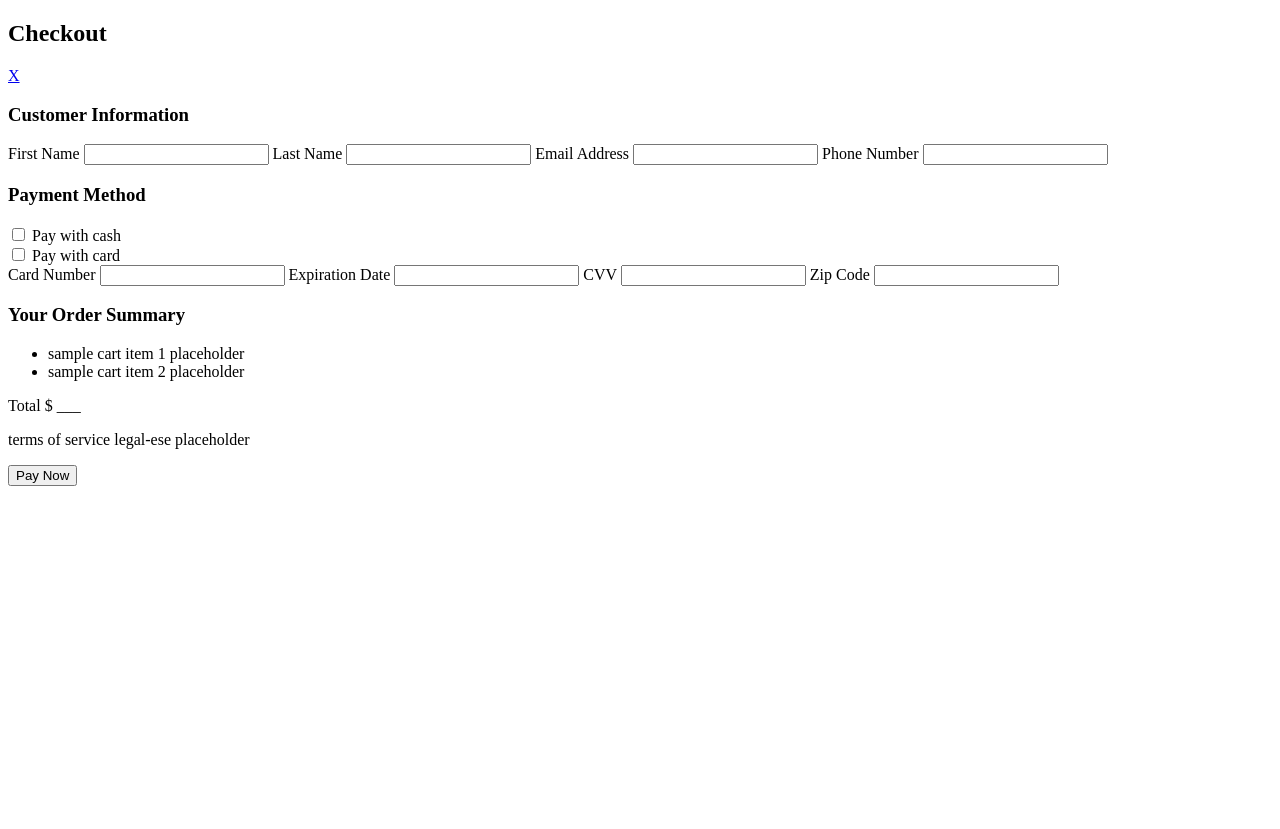
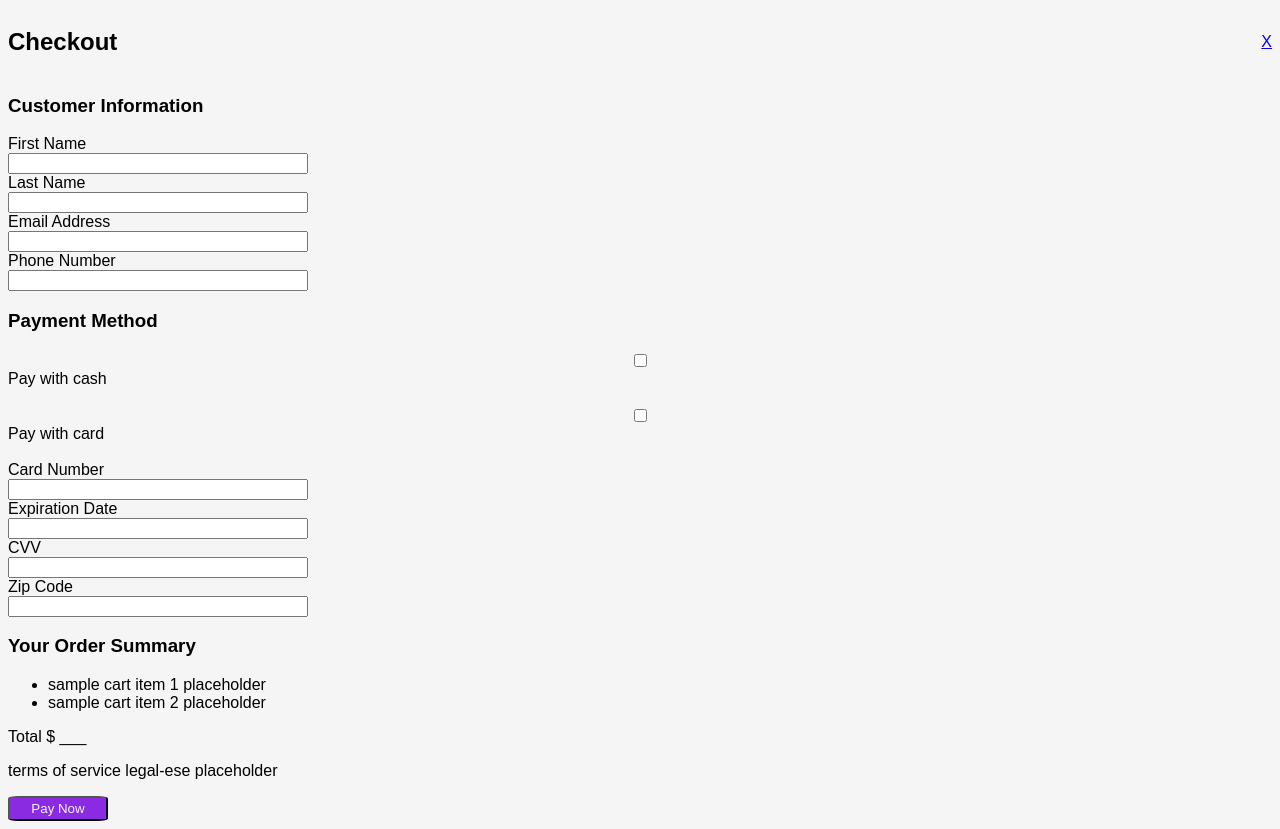
Before and after one commit to ramirolynch/javascript-group-project, a plain HTML site: page payment.html in a window 1280 px wide. Before the commit the page ends 800 px from the top, so only its background shows below. Drawn offline with Linux system fonts and the light colour scheme.

Commit message:
added payment css file

```diff
--- /dev/null
+++ b/payment.css
@@ -0,0 +1,39 @@
+body{
+    background-color: whitesmoke;
+    font-family: Arial, Helvetica, sans-serif;
+    color: black;
+    display: flex;
+    flex-direction: column;
+}
+
+header{
+    display: flex;
+    flex-direction: row;
+    justify-content: space-between;
+    align-items: center;
+}
+main{
+    display: flex;
+    flex-direction: column;
+
+}
+footer{
+    display: flex;
+    flex-direction: column;
+}
+
+form{
+    display: flex;
+    flex-direction: column;
+    width: 300px;
+}
+
+
+
+#pay-now-button{
+    background-color: blueviolet;
+    color:whitesmoke;
+    width: 100px;
+    height: 25px;
+    border-radius: 10%;
+}
--- a/payment.html
+++ b/payment.html
@@ -5,6 +5,7 @@
     <meta http-equiv="X-UA-Compatible" content="IE=edge">
     <meta name="viewport" content="width=device-width, initial-scale=1.0">
     <title>Document</title>
+    <link rel="stylesheet" href="payment.css">
 </head>
 <body>
     <header>
@@ -49,7 +50,7 @@
     <footer>
         <span>Total $ ___ </span>
         <p> terms of service legal-ese placeholder</p>
-        <button>Pay Now</button>
+        <button id= "pay-now-button">Pay Now</button>
     </footer>
 </body>
 </html>
```
